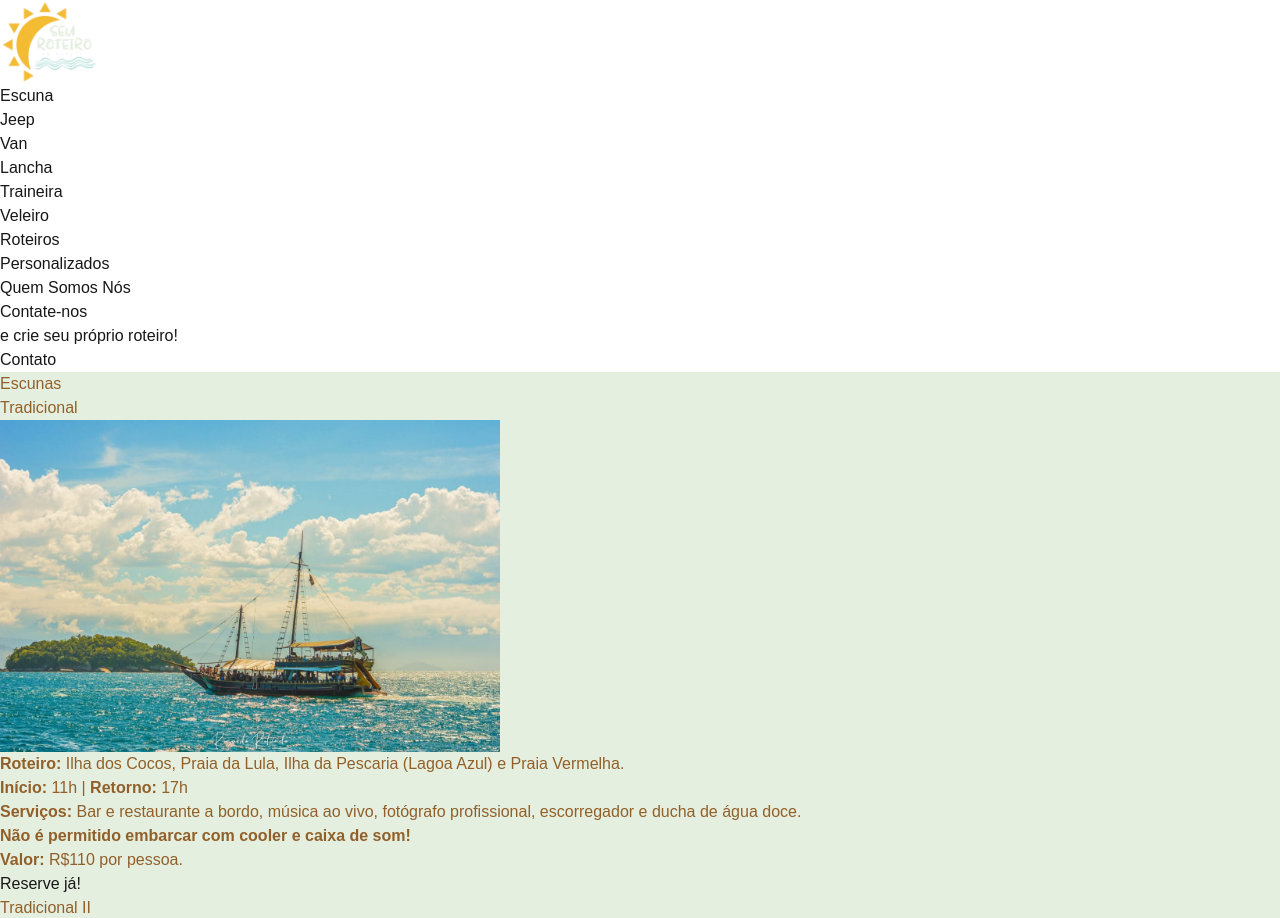
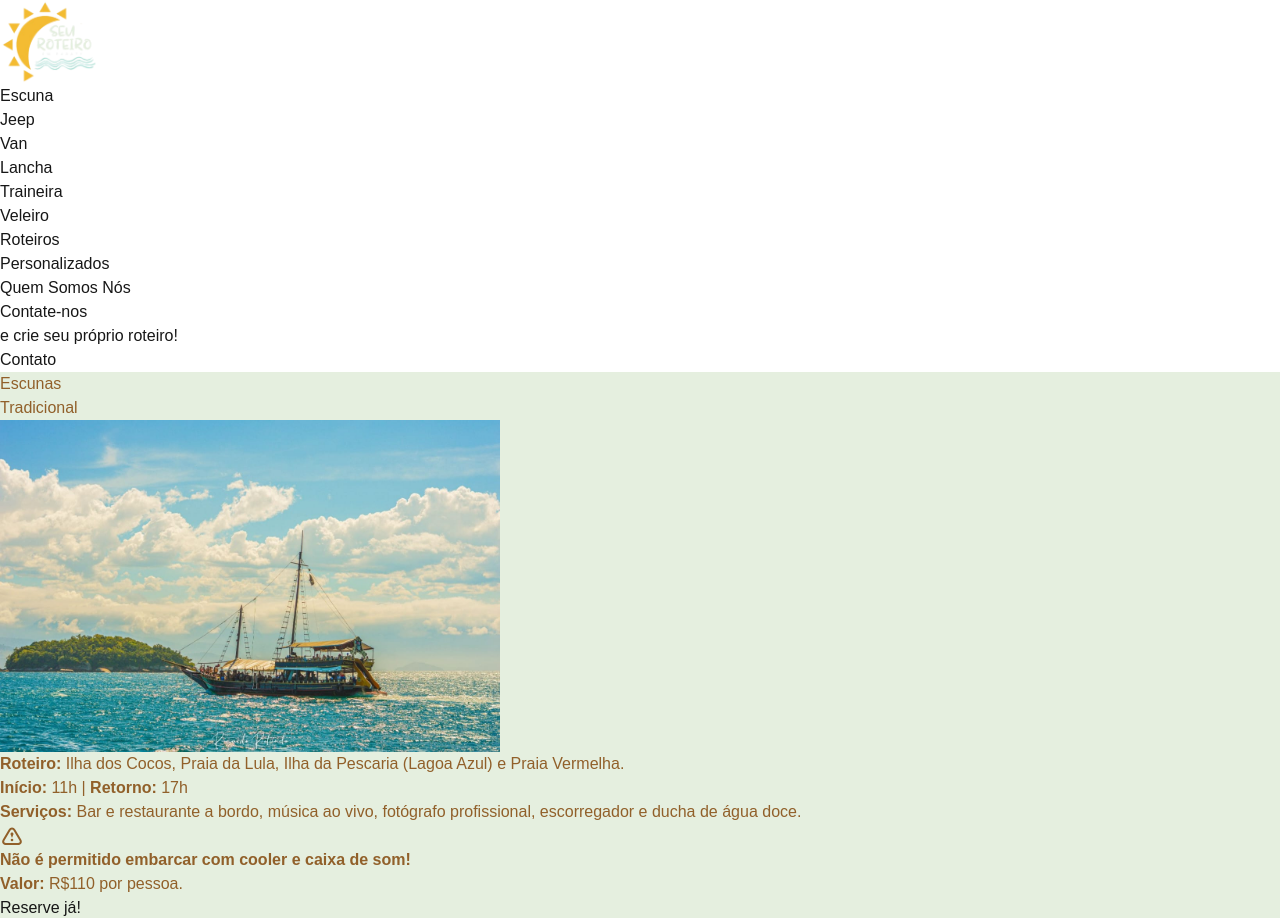
Before and after one commit to fabiosachetto/spa-roteiro-paraty, a Next.js app in the folder roteiro-paraty/: page /escuna in a window 1280 px wide. Shown: the top 918 px of the page. Built offline with nearby package versions, Linux system fonts and the light colour scheme.

Commit message:
adicionando icone para aprovação do cliente

```diff
--- a/roteiro-paraty/src/app/escuna/page.tsx
+++ b/roteiro-paraty/src/app/escuna/page.tsx
@@ -1,3 +1,4 @@
+import { AlertIcon } from "@/components/Icons/Icons";
 import Image from "next/image";
 import Link from "next/link";
 
@@ -29,7 +30,10 @@ export default function Escuna() {
 
         <p><strong>Serviços:</strong> Bar e restaurante a bordo, música ao vivo, fotógrafo profissional, escorregador e ducha de água doce.</p>
 
-        <p className="mb-6"><strong>Não é permitido embarcar com cooler e caixa de som!</strong></p>
+        <p className="mb-6 text-center inline-block">
+          <AlertIcon className="w-5 h-5 float-left" />
+          <strong className="float-left"> Não é permitido embarcar com cooler e caixa de som!</strong>
+        </p>
 
         <p><strong>Valor:</strong> R$110 por pessoa.</p>
 
--- a/roteiro-paraty/src/components/Icons/Icons.tsx
+++ b/roteiro-paraty/src/components/Icons/Icons.tsx
@@ -1,3 +1,4 @@
+export { AlertIcon } from "./icons/AlertIcon";
 export { EmailIcon } from "./icons/EmailIcon";
 export { InstagramIcon } from "./icons/InstagramIcon";
 export { WhatsappIcon } from "./icons/WhatsappIcon";
--- /dev/null
+++ b/roteiro-paraty/src/components/Icons/icons/AlertIcon.tsx
@@ -0,0 +1,9 @@
+export const AlertIcon = ({ color = "currentColor", className = "float-left" }) => {
+  return (
+    <svg fill={color} baseProfile="tiny" height="24px" id="Layer_1" version="1.2" viewBox="0 0 24 24" width="24px" xmlSpace="preserve" xmlns="http://www.w3.org/2000/svg" xmlnsXlink="http://www.w3.org/1999/xlink" className={className}>
+      <g>
+        <path fill={color} d="M12,5.511c0.561,0,1.119,0.354,1.544,1.062l5.912,9.854C20.307,17.842,19.65,19,18,19H6c-1.65,0-2.307-1.159-1.456-2.573   l5.912-9.854C10.881,5.865,11.439,5.511,12,5.511 M12,3.511c-1.296,0-2.482,0.74-3.259,2.031l-5.912,9.856   c-0.786,1.309-0.872,2.705-0.235,3.83S4.473,21,6,21h12c1.527,0,2.77-0.646,3.406-1.771s0.551-2.521-0.235-3.83l-5.912-9.854   C14.482,4.251,13.296,3.511,12,3.511z" /></g><g><circle cx="12" cy="16" r="1.3" /></g><g><path d="M13.5,10c0-0.83-0.671-1.5-1.5-1.5s-1.5,0.67-1.5,1.5c0,0.199,0.041,0.389,0.111,0.562C11.165,11.938,12,14,12,14   s0.835-2.062,1.391-3.438C13.459,10.389,13.5,10.199,13.5,10z" />
+      </g>
+    </svg>
+  )
+}
```
